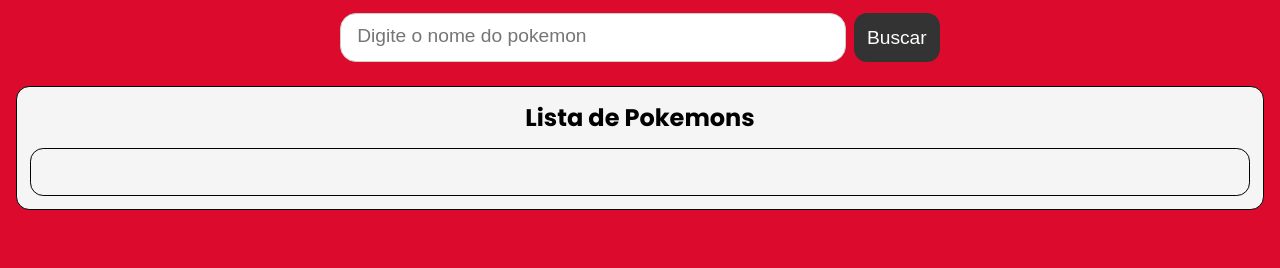
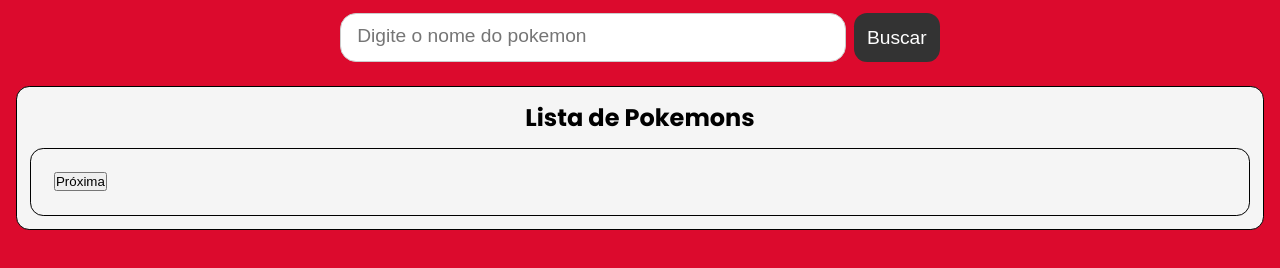
Before and after one commit to ricardo-werner/Dio-Bootcamp-Ri-Happy-Pokedex, a plain HTML site: page index.html in a window 1280 px wide. Shown: the part 134-402 px from the top of the page. Drawn offline with Linux system fonts and the light colour scheme; no server answers.

Commit message:
feat: add button de paginacao

```diff
--- a/index.html
+++ b/index.html
@@ -35,6 +35,10 @@
         <div class="poke-container">
           <ol id="pokemonList" class="pokemons">
           </ol>
+
+          <div class="pagination">
+            <button id="nextButton" class="next">Próxima</button>
+          </div>
         </div>
       </section>
     </main>
```
